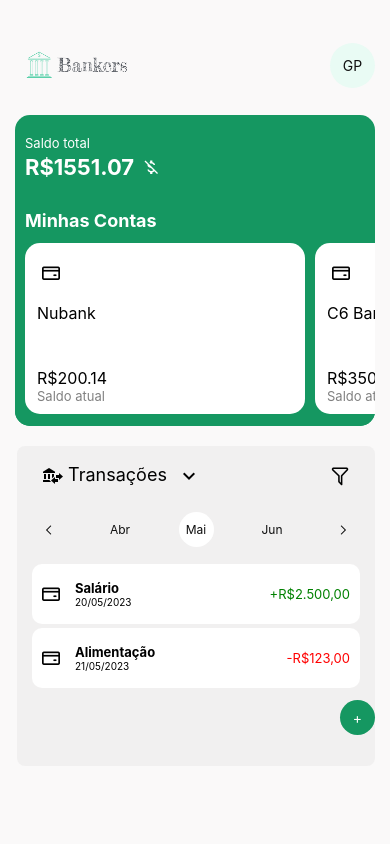
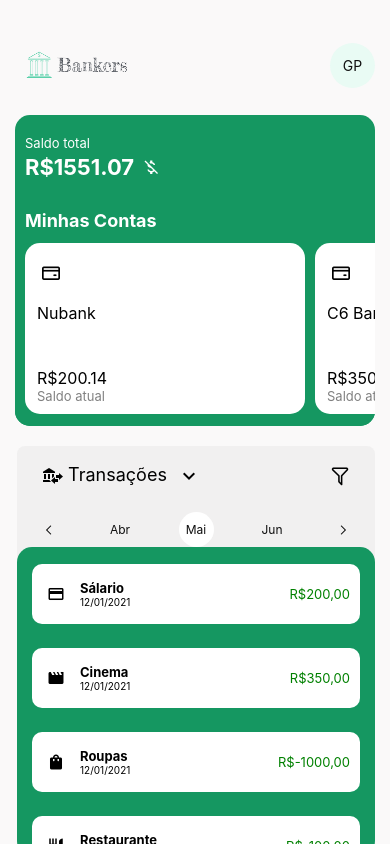
Before and after one commit to guipaterno/FinApp, a React Native app: screen / in a window 390 px wide. Built offline with nearby package versions, Linux system fonts and the light colour scheme.

Commit message:
Scroll na Lista de |Transações
Feito a flatlist no componente de transações.

```diff
--- /dev/null
+++ b/src/components/AddBotao.tsx
@@ -0,0 +1,15 @@
+import React from "react";
+import { TouchableOpacity, Text } from "react-native";
+import styles from "../styles/styles";
+
+
+
+const AddBotao = ()=>{
+    return(
+        <TouchableOpacity style={styles.buttonAdd} >
+        <Text style={styles.btnAdd}>+</Text>
+        </TouchableOpacity>
+    )
+}
+
+export default AddBotao;
--- a/src/components/Banner.tsx
+++ b/src/components/Banner.tsx
@@ -18,6 +18,7 @@ const DATA: ItemData[] = [
     value:"200,00",
   },
   {
+
     id: '2',
     title: 'C6 Bank',
     icon:"credit-card",
@@ -47,10 +48,6 @@ const Item = ({item}: ItemProps) => (
 
 
   <View  style={styles.principalContainer}>
-
-    {/* teste aqui */}
-    <Text>Total: R${totalValue.toFixed(2)}</Text>
-    {/* teste até aqui */}
 
 
     <Octicons name={item.icon} style={styles.iconeCartao} />
--- a/src/components/Botao.tsx
+++ b/src/components/Botao.tsx
@@ -22,4 +22,7 @@ const Botao = ({labelButton, onpress}:PropsBotao)=>{
     )
 }
 
+
+
+
 export default Botao;
--- a/src/components/Movimentacao.tsx
+++ b/src/components/Movimentacao.tsx
@@ -1,50 +1,108 @@
 import React from "react";
-import { TouchableOpacity, View, Text} from "react-native";
+import { TouchableOpacity, View, Text,SafeAreaView, FlatList} from "react-native";
 import styles from "../styles/styles";
-import { Octicons } from '@expo/vector-icons';
+import { MaterialIcons } from '@expo/vector-icons';
+
+
+type ItemData = {
+    id: string;
+    movimentacao: string;
+    icon:any;
+    date:string;
+    value:string;
+
+  };
+
+  const DATA: ItemData[] = [
+    {
+      id: '1',
+      movimentacao: 'Sálario',
+      icon: "credit-card",
+      date:"12/01/2021",
+      value:"200,00",
+    },
+    {
+
+      id: '2',
+      movimentacao: 'Cinema',
+      icon:"movie",
+      date:"12/01/2021",
+      value:"350,00",
+
+    },
+    {
+      id: '3',
+      movimentacao: 'Roupas',
+      icon:"shopping-bag",
+      date:"12/01/2021",
+      value:"-1000,00",
+
+    },
+    {
+      id: '4',
+      movimentacao: 'Restaurante',
+      icon:"restaurant",
+      date:"12/01/2021",
+      value:"-100,00",
+
+    },
+    {
+      id: '5',
+      movimentacao: 'Futebol',
+      icon:"sports-soccer",
+      date:"12/01/2021",
+      value:"-50,00",
+
+    },
+  ];
+
+  type ItemProps = {
+    item: ItemData;
+
+  };
 
 
 
 
-const Movimentacao = ()=>{
+
+const MovimentacaoConta = ({item}: ItemProps)=>{
     return(
 
     <View style={styles.principalrMovimentacao}>
         <View style={styles.containerMovimentacao}>
 
-    <Octicons name="credit-card" size={18} color="black" />
+    <MaterialIcons name={item.icon} style={styles.iconeCartao} />
 
-     {/* transformar com componente dinamico */}
 
         <View style={styles.containerLancamento}>
-        <Text style={styles.textMovimentacao}>Salário</Text>
-        <Text style={styles.textData}>20/05/2023</Text>
+        <Text style={styles.textMovimentacao}>{item.movimentacao}</Text>
+        <Text style={styles.textData}>{item.date}</Text>
 
         </View>
 
-        <Text style={styles.textMovValor}>+R$2.500,00</Text>
-
-        </View>
-        <View style={styles.containerMovimentacao}>
-
-    <Octicons name="credit-card" size={18} color="black" />
-
-     {/* transformar com componente dinamico */}
-        <View style={styles.containerLancamento}>
-        <Text style={styles.textMovimentacao}>Alimentação</Text>
-        <Text style={styles.textData}>21/05/2023</Text>
+        <Text style={styles.textMovValor}>R${item.value }</Text>
 
         </View>
 
-        <Text style={styles.textMovValor2}>-R$123,00</Text>
-
-        </View>
-        <TouchableOpacity style={styles.buttonAdd} >
-        <Text style={styles.btnAdd}>+</Text>
-        </TouchableOpacity>
     </View>
 
     )
 }
 
+const Movimentacao = () => {
+
+    return (
+        <View style={styles.viewContainerMov}>
+      <FlatList
+        data={DATA}
+        showsVerticalScrollIndicator={false}
+        renderItem={MovimentacaoConta}
+        keyExtractor={item => item.id}
+        scrollEnabled
+
+      />
+    </View>
+    );
+  };
+
 export default Movimentacao;
--- a/src/components/Transacoes.tsx
+++ b/src/components/Transacoes.tsx
@@ -1,10 +1,11 @@
 import React from "react";
-import { View, Text} from "react-native";
+import { View, Text, TouchableOpacity} from "react-native";
 import styles from "../styles/styles";
 import { MaterialIcons, MaterialCommunityIcons, AntDesign } from '@expo/vector-icons';
 import Calendario from "./Calendario";
 import Movimentacao from "./Movimentacao";
 
+import AddBotao from "./AddBotao";
 
 const Transacoes = ()=>{
     return(
@@ -21,6 +22,7 @@ const Transacoes = ()=>{
             </View>
         <Calendario/>
         <Movimentacao/>
+        <AddBotao/>
 
 
         </View>
--- a/src/screens/Home.tsx
+++ b/src/screens/Home.tsx
@@ -1,5 +1,5 @@
 import React from "react";
-import {ScrollView} from "react-native";
+import {ScrollView, SafeAreaView, View} from "react-native";
 import styles from "../styles/styles";
 import Header from "../components/Header";
 import Container from "../components/Container";
--- a/src/styles/styles.ts
+++ b/src/styles/styles.ts
@@ -5,7 +5,6 @@ const styles = StyleSheet.create({
       flex: 1,
       backgroundColor: "#faf9f9",
       padding: 15,
-
 
   },
 
@@ -149,6 +148,13 @@ viewContainer:{
     borderRadius:15,
 },
 
+viewContainerMov:{
+  flex:1,
+  backgroundColor: "#159761",
+  width:"auto",
+  height:"auto",
+  borderRadius:15,
+},
 textContainerSaldo:{
     color:"white",
     fontSize:13,
@@ -236,8 +242,9 @@ principalTransacoes:{
     marginLeft:2,
     backgroundColor:"#ddd5",
     width:"auto",
-    height:320,
+    height:450,
     borderRadius:8,
+    marginBottom:30,
 
 },
 containerTransacoes:{
```
